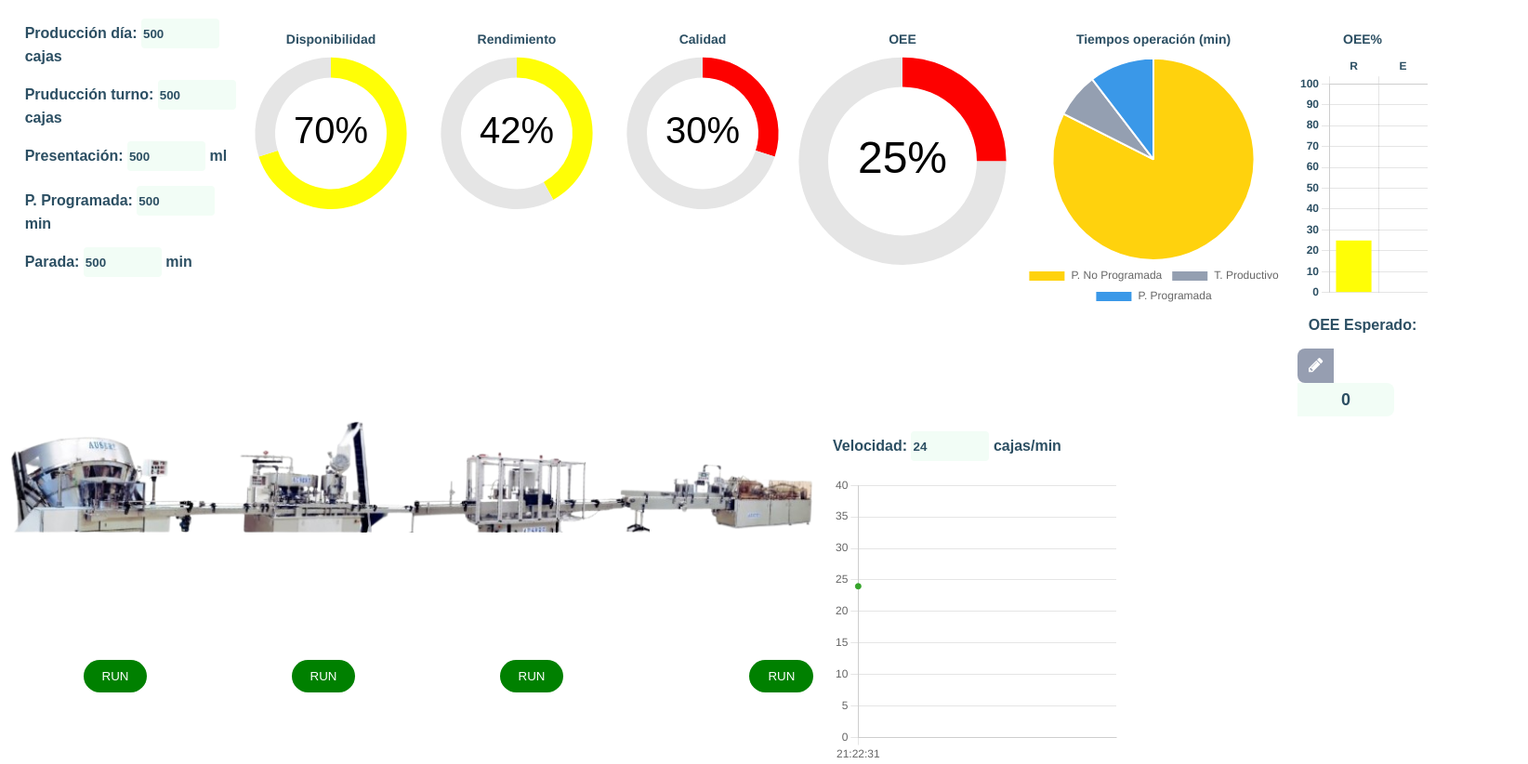
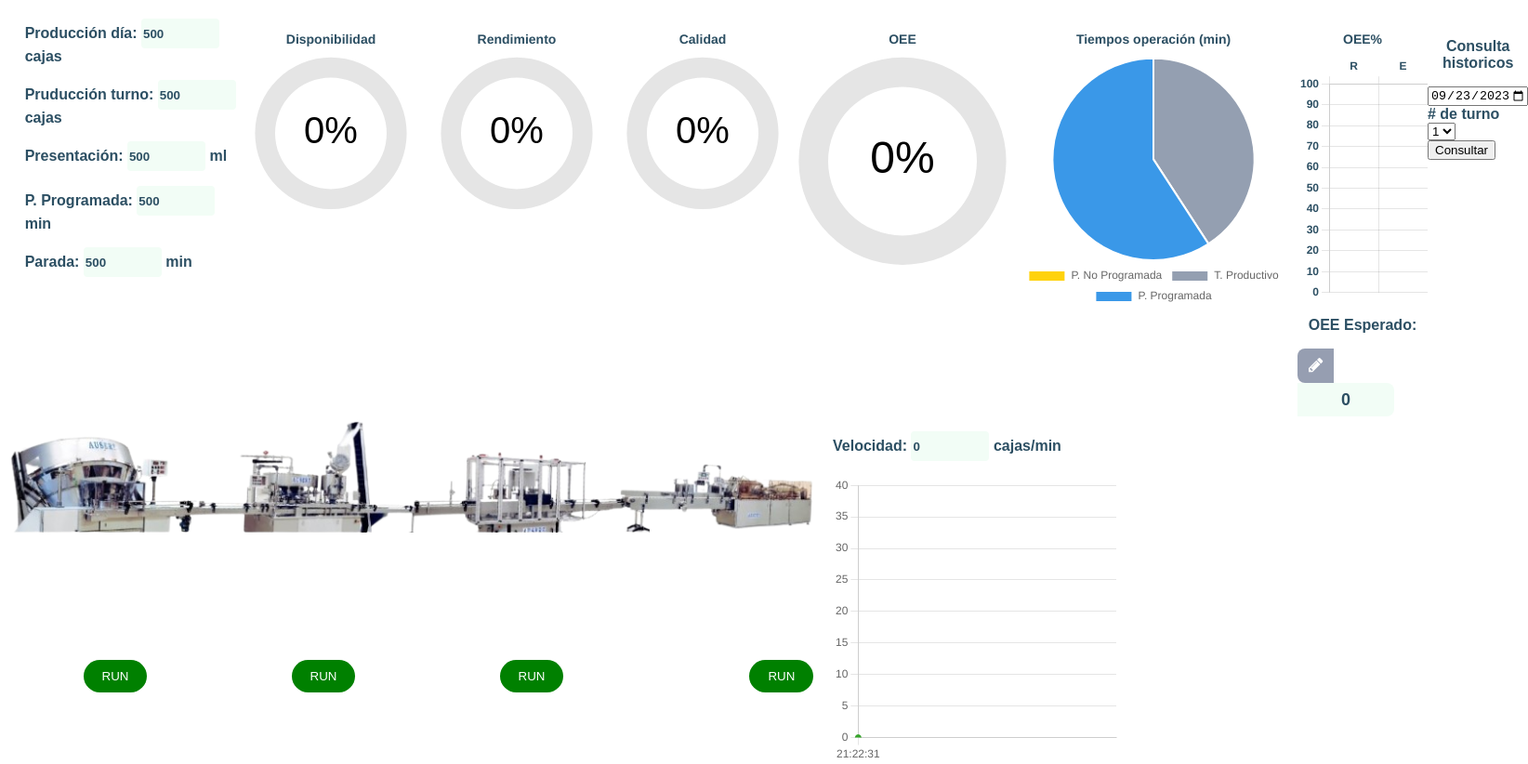
Before and after one commit to enocacosta/plcserver, a plain HTML site: page client/Pagina.html in a window 1280 px wide. Shown: the whole page at 93% size, 1644 px wide, since content can reach past the window. Drawn offline with nearby package versions, Linux system fonts and the light colour scheme; no server answers.

Commit message:
agregado historicos

```diff
--- a/client/Pagina.html
+++ b/client/Pagina.html
@@ -67,6 +67,18 @@
                         <p style="text-align: center;">OEE Esperado:</p>
                         <button class="btn" id="esperadooeebt"><i class="fa fa-pencil" aria-hidden="true"></i></button><input class="textbox" id="esperadooeetb" value="0" style="text-align: center;">
                     </div>
+
+                    <div>
+                        <p style="text-align: center;">Consulta historicos</p>
+                        <input type="date" id="fechahist">
+                        <label for="Turno"># de turno</label>
+                        <select id="turno" name="noturno">
+                          <option value="1">1</option>
+                          <option value="2">2</option>
+                          <option value="3">3</option>
+                        </select>
+                        <div><button id="consultar">Consultar</button></div>
+                    </div>
                 </div>
 
 
--- a/client/scripts.js
+++ b/client/scripts.js
@@ -14,6 +14,26 @@ document.addEventListener('DOMContentLoaded', function () {
     var maquina4 = document.getElementById('maq4');
 
     document.getElementById('esperadooeebt').addEventListener ("click", oeeesperadoupdt);
+    document.getElementById('consultar').addEventListener ("click", consultarhistoricos);
+
+    function setdates (){
+        var yesterday = new Date();
+        yesterday.setDate(yesterday.getDate() - 1);
+        var yyyy = yesterday.getFullYear();
+        var mm = String(yesterday.getMonth() + 1).padStart(2, '0'); // Enero es 0
+        var dd = String(yesterday.getDate()).padStart(2, '0');
+        var formattedDate = yyyy + '-' + mm + '-' + dd;
+        document.getElementById('fechahist').max = formattedDate;
+
+        var yesyesterday = new Date();
+        yesyesterday.setDate(yesyesterday.getDate() - 2);
+        var yyyy2 = yesyesterday.getFullYear();
+        var mm2 = String(yesyesterday.getMonth() + 1).padStart(2, '0'); // Enero es 0
+        var dd2 = String(yesyesterday.getDate()).padStart(2, '0');
+        var formattedDate2 = yyyy2 + '-' + mm2 + '-' + dd2;
+
+        document.getElementById('fechahist').value = formattedDate2;
+    }setdates ();
 
     function oeeesperadoupdt(){
         esperadooeetb = document.getElementById('esperadooeetb').value;
@@ -22,12 +42,12 @@ document.addEventListener('DOMContentLoaded', function () {
     }
 
 
-    var timeChartval = 92;
-    var valrendimiento = 42;
-    var valdisponibilidad = 70;
-    var valcalidad = 30;
-    var valoee = 25;
-    var velvar = 24;
+    var timeChartval = 0;
+    var valrendimiento = 0;
+    var valdisponibilidad = 0;
+    var valcalidad = 0;
+    var valoee = 0;
+    var velvar = 0;
     var valmaq1 = 1;
     var valmaq2 = 1;
     var valmaq3 = 1;
@@ -284,7 +304,7 @@ document.addEventListener('DOMContentLoaded', function () {
         data: {
             labels: ['P. No Programada', 'T. Productivo', 'P. Programada'],
             datasets: [{
-            data: [timeChartval, 100-timeChartval, (100-timeChartval)*1.45], // Porcentajes de tiempo de operación e inactividad
+            data: [timeChartval, 0, 0], // Porcentajes de tiempo de operación e inactividad
             backgroundColor: ['#ffd20d', '#949fb1', '#3a98e8'], // Colores para cada segmento
 
         }],
@@ -587,6 +607,30 @@ document.addEventListener('DOMContentLoaded', function () {
 
     generarNumeroAleatorio();
 
+    function consultarhistoricos(){
+        confecha = document.getElementById('fechahist').value;
+        conturno = document.getElementById('turno').value;
+
+        // Construct the URL with query parameters
+        const url = `/reporte?date=${confecha}&turno=${conturno}`;
+
+        // Make the GET request
+        fetch(url)
+        .then((response) => {
+            if (!response.ok) {
+            throw new Error('Network response was not ok');
+            }
+            return response.json();
+        })
+        .then((data) => {
+            // Handle the response data
+            console.log(data.queryResult);
+        })
+        .catch((error) => {
+            console.error('There was a problem with the fetch operation:', error);
+        });
+    }
+
 
 
 });
```
